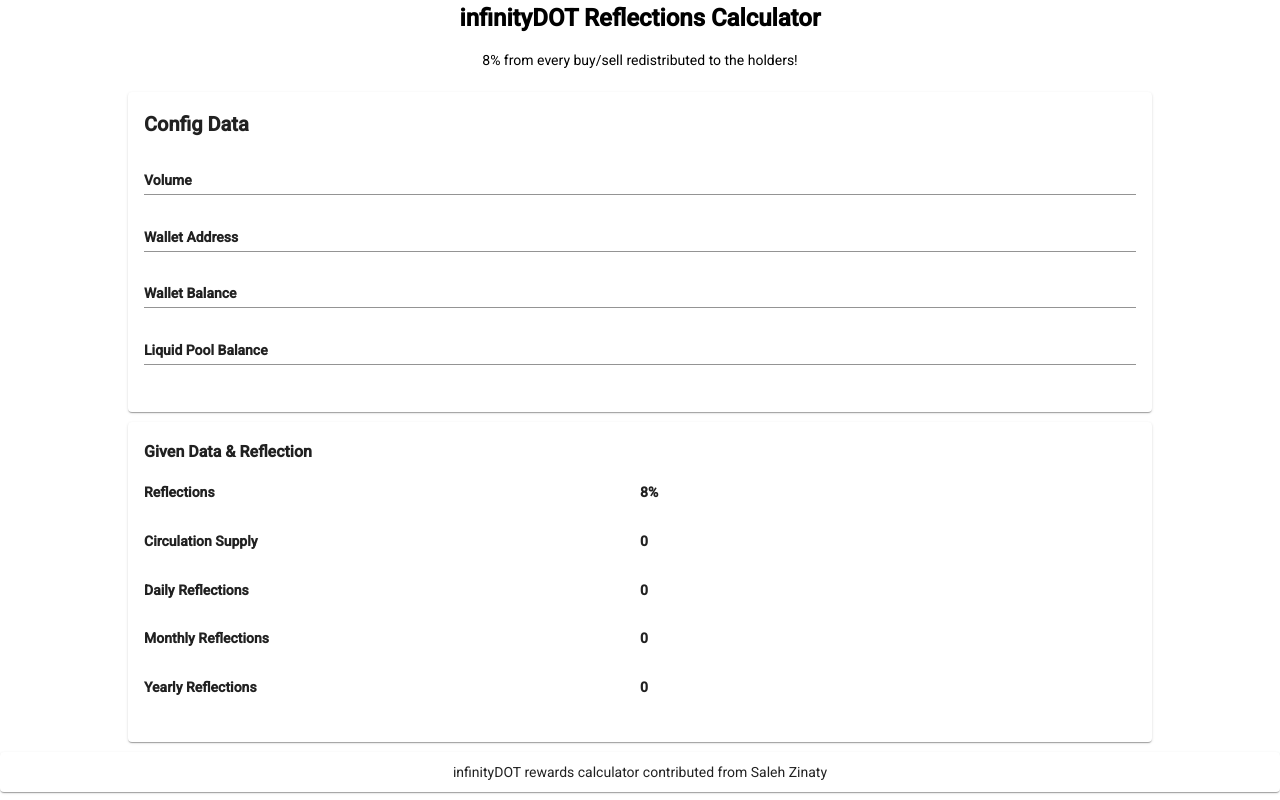
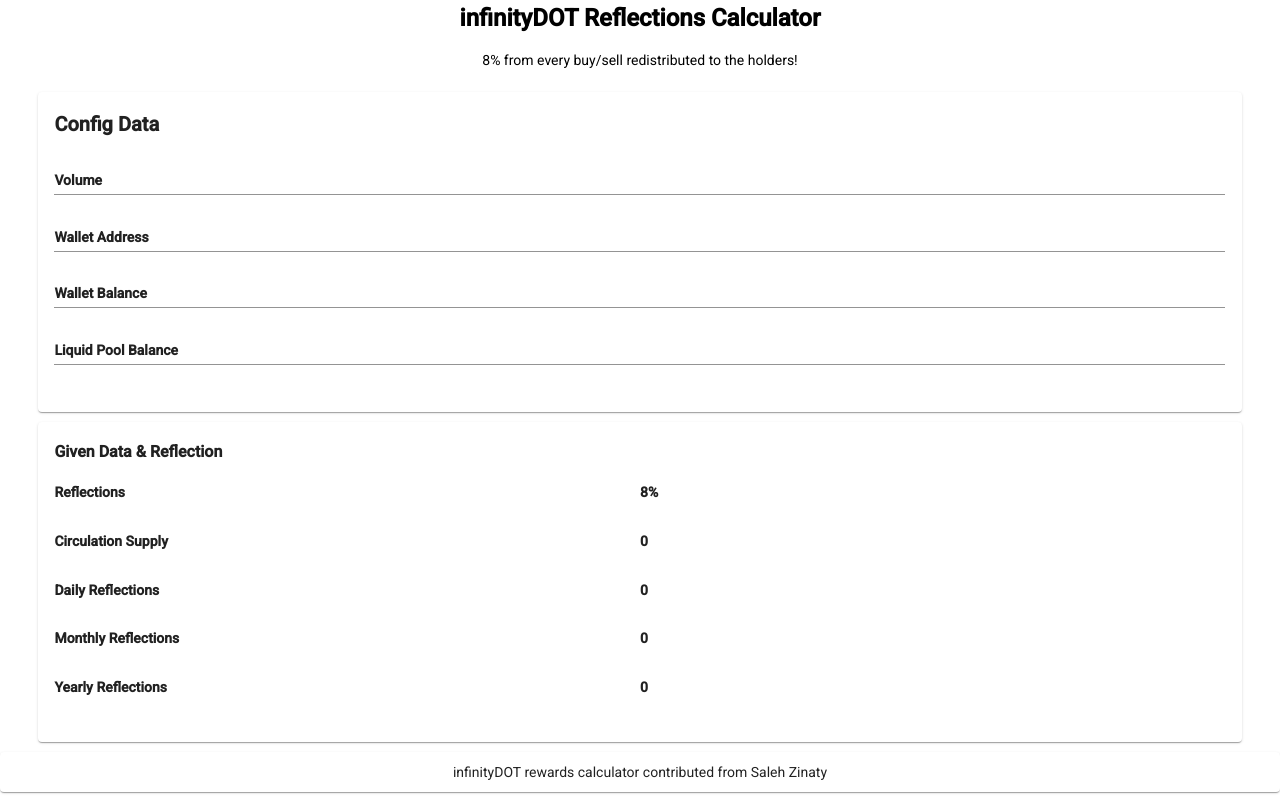
Before and after one commit to SalihZinaty/infinity-dot-dashboard, an Angular app: page / in a window 1280 px wide. Built offline with nearby package versions, Linux system fonts and the light colour scheme; no server answers.

Commit message:
fixing scrollable

```diff
--- a/src/app/app.component.scss
+++ b/src/app/app.component.scss
@@ -4,13 +4,16 @@
     margin-top: 2px;
 }
 .data-form {
-    margin-left: 10%;
-    margin-right: 10%;
+    margin-left: 3%;
+    margin-right: 3%;
 }
 .footer {
 }
 .app-container {
     height: 100vh !important;
+   // position:fixed;
     overflow-y: hidden;
     //background-color: $backgorund-color;
+    overflow: auto;
+    min-height: 600px;
 }
```
